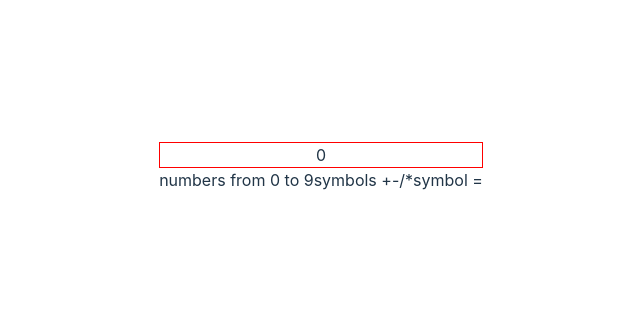
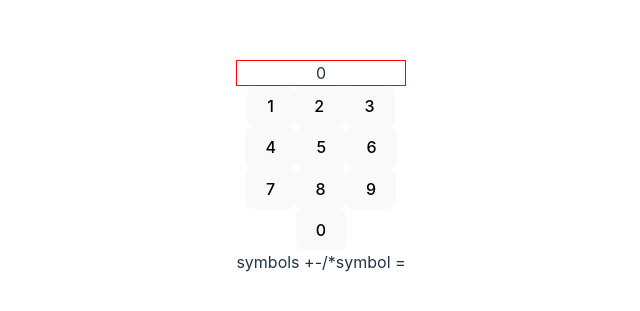
Before and after one commit to kleov-rf/calculator-react-ts, a React (Vite) app: page / in a window 1280 px wide. Shown: the part 233-544 px from the top of the page, without its empty margins (319-959 px from the left). Built offline with nearby package versions, Linux system fonts and the light colour scheme.

Commit message:
add number pad

```diff
--- a/src/components/NumberPad.tsx
+++ b/src/components/NumberPad.tsx
@@ -1,5 +1,26 @@
 const NumberPad = () => {
-    return "numbers from 0 to 9"
+    return (
+        <>
+            <div>
+                <button>1</button>
+                <button>2</button>
+                <button>3</button>
+            </div>
+            <div>
+                <button>4</button>
+                <button>5</button>
+                <button>6</button>
+            </div>
+            <div>
+                <button>7</button>
+                <button>8</button>
+                <button>9</button>
+            </div>
+            <div>
+                <button>0</button>
+            </div>
+        </>
+    )
 }
 
 export default NumberPad
```
